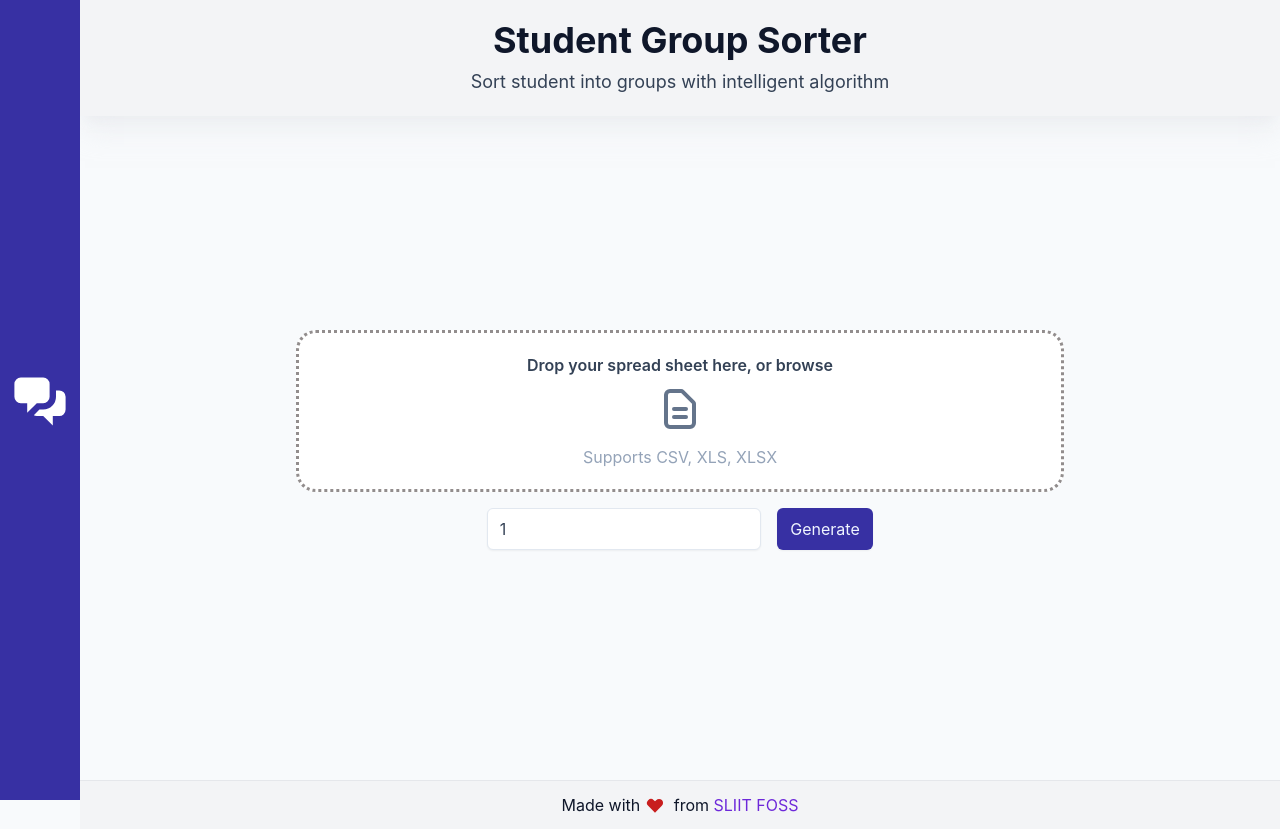
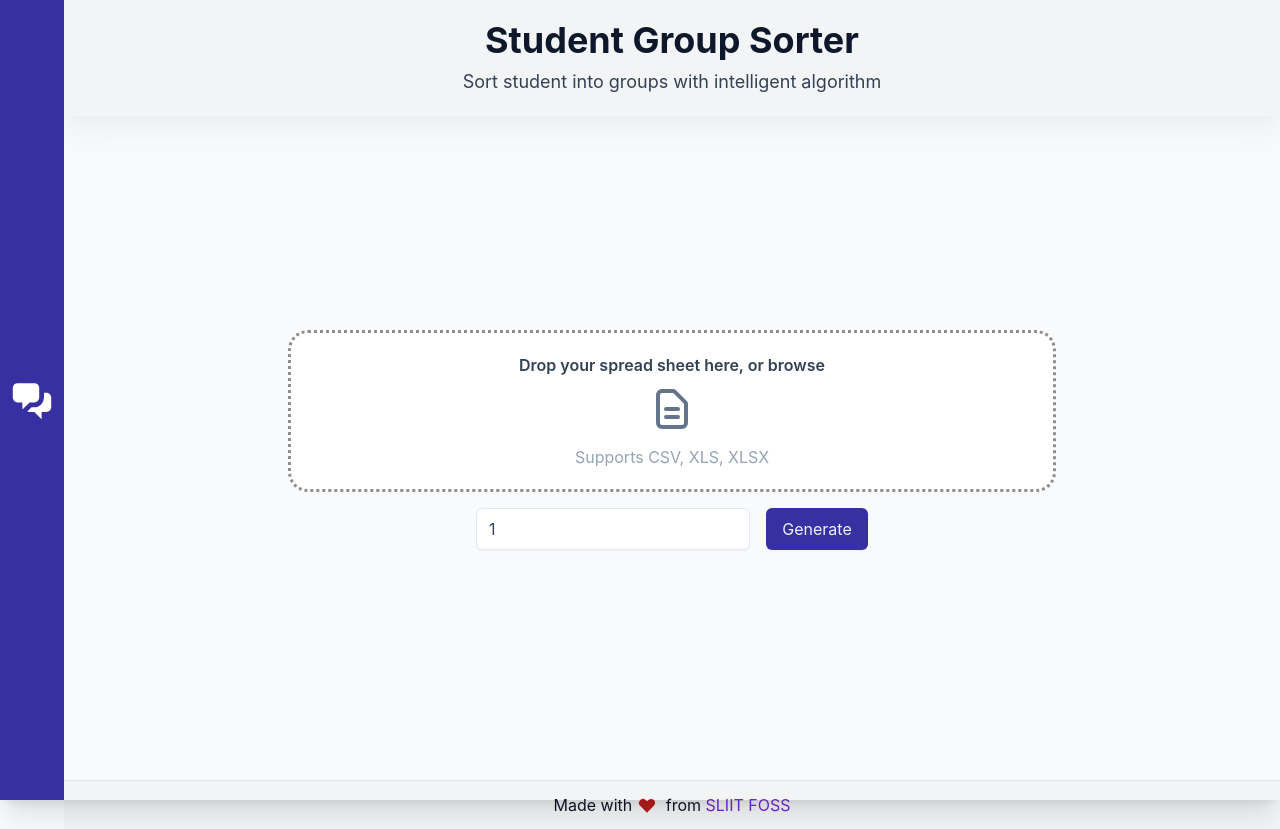
Before and after one commit to sliit-foss/student-sorter-fn, a Next.js app: page / in a window 1280 px wide. Built offline with nearby package versions, Linux system fonts and the light colour scheme.

Commit message:
added chat module toggle

```diff
--- /dev/null
+++ b/components/Chat/Chatrooms.tsx
@@ -0,0 +1,17 @@
+
+  interface ChatroomProps {
+  }
+
+  const Chatrooms = ({ }: ChatroomProps) => {
+    return (
+      <div
+        className={`h-full w-full md:w-1/2 lg:w-3/12 bg-white shadow-lg overflow-hidden`}
+      >
+          <div className="w-full flex justify-center items-center bg-primary-base hover:bg-primary-hover p-4 cursor-default transition duration-200">
+              <span className="text-3xl text-white text-center font-semibold tracking-wider">Spaces</span>
+          </div>
+      </div>
+    );
+  };
+
+  export default Chatrooms;
--- /dev/null
+++ b/components/Chat/Content.tsx
@@ -0,0 +1,19 @@
+import Chatrooms from "./Chatrooms";
+
+interface ContentProps {
+  chatModuleActive: Boolean;
+}
+
+const Content = ({ chatModuleActive }: ContentProps) => {
+  return (
+    <div
+      className={`${
+        chatModuleActive ? "w-full bg-white/70 backdrop-blur-sm" : "w-0"
+      } h-full flex justify-start items-center transition-all duration-700 overflow-hidden`}
+    >
+      <Chatrooms />
+    </div>
+  );
+};
+
+export default Content;
--- /dev/null
+++ b/components/Chat/Toggle.tsx
@@ -0,0 +1,18 @@
+import { ChatAlt2Icon } from "@heroicons/react/solid";
+
+interface ToggleProps {
+  toggleFunction: Function;
+}
+
+const Toggle = ({ toggleFunction }: ToggleProps) => {
+  return (
+    <div
+      className="h-full w-10 md:w-16 cursor-pointer flex flex-col bg-primary-base hover:bg-primary-hover justify-center items-center transition duration-200"
+      onClick={() => toggleFunction()}
+    >
+      <ChatAlt2Icon className="h-12 md:h-16 p-2 text-white" />
+    </div>
+  );
+};
+
+export default Toggle;
--- a/components/DragAndDropSelection/DragAndDropSection.tsx
+++ b/components/DragAndDropSelection/DragAndDropSection.tsx
@@ -73,11 +73,11 @@ const DragAndDropSection = () => {
           </span>
         </div>
       ) : null}
-      <div className="my-4 w-1/3 gap-4 flex flex-row justify-center">
+      <div className="my-4 w-full md:w-1/3 gap-4 flex flex-col md:flex-row justify-center">
         {/* Drop Down */}
         <Input type="number" value={numGroups} onChange={(e) => setNumGroups(e.target.value)} min={1} placeHolder="Group into" padding="px-3 py-2" />
         {/* Generate Button */}
-        <Button onClick={splitIntoGroups} value="Generate" width="w-1/3" padding="px-3 py-2" />
+        <Button onClick={splitIntoGroups} value="Generate" width="w-full md:w-1/3" padding="px-3 py-2" />
       </div>
     </>
   );
--- a/layout/index.tsx
+++ b/layout/index.tsx
@@ -11,7 +11,7 @@ const Layout = ({ children }: LayoutProps) => {
                 <title>Student Sorter</title>
                 <meta name="viewport" content="initial-scale=1.0, width=device-width" />
             </Head>
-            <main className="bg-slate-50 text-slate-900 pl-20">
+            <main className="bg-slate-50 text-slate-900 pl-10 md:pl-16">
                 {children}
             </main>
         </>
--- a/modules/Chat/index.tsx
+++ b/modules/Chat/index.tsx
@@ -1,21 +1,13 @@
-import { ChatAlt2Icon } from "@heroicons/react/solid";
 import { useState } from "react";
+import Toggle from "../../components/Chat/Toggle";
+import Content from "../../components/Chat/Content";
 
 const Chat = () => {
-  const [chatModuleActive, setChatModuleActive] = useState(false)
+  const [chatModuleActive, setChatModuleActive] = useState(false);
   return (
-    <div className={`fixed left-0 top-0 h-full ${chatModuleActive ? 'w-screen' : 'w-20' } bg-red-400 flex flex-col justify-center items-center`}>
-        {
-          !chatModuleActive ? (
-            <div className="h-full w-full bg-primary-base hover:bg-primary-hover cursor-pointer flex flex-col justify-center items-center transition duration-200">
-              <ChatAlt2Icon className="h-18 p-2 text-white"/>
-            </div>
-          ):(
-            <div>
-              sdfsdfsdf
-            </div>
-          )
-        }
+    <div className="fixed left-0 top-0 w-full h-full z-20 flex justify-start items-center shadow-xl">
+      <Toggle toggleFunction={() => setChatModuleActive(!chatModuleActive)} />
+      <Content chatModuleActive={chatModuleActive} />
     </div>
   );
 };
--- a/modules/Header/index.tsx
+++ b/modules/Header/index.tsx
@@ -2,8 +2,8 @@ const Header = () => {
     return (
         <header>
             <div className="p-5 flex flex-col items-center bg-gray-100 shadow-xl shadow-gray-200/50" >
-                <h2 className="text-4xl font-bold text-slate-900 pb-2">Student Group Sorter</h2>
-                <p className="text-lg text-slate-700">Sort student into groups with intelligent algorithm</p>
+                <h2 className="text-4xl text-center font-bold text-slate-900 pb-2">Student Group Sorter</h2>
+                <p className="text-lg text-center text-slate-700">Sort student into groups with intelligent algorithm</p>
             </div>
         </header>
     )
--- a/package.json
+++ b/package.json
@@ -10,7 +10,6 @@
   "dependencies": {
     "@heroicons/react": "^1.0.5",
     "axios": "^0.26.1",
-    "flowbite": "^1.4.2",
     "next": "12.0.7",
     "react": "17.0.2",
     "react-dom": "17.0.2",
--- a/pages/index.tsx
+++ b/pages/index.tsx
@@ -4,7 +4,6 @@ import Footer from '../modules/Footer'
 import Header from '../modules/Header'
 import Sorter from '../modules/Sorter'
 import Chat from '../modules/Chat'
-import 'flowbite';
 
 const Home: NextPage = () => {
   return (
--- a/tailwind.config.js
+++ b/tailwind.config.js
@@ -1,5 +1,6 @@
 module.exports = {
   darkMode: 'class',
+  important: true,
   content: [
     "./components/**/*.{js,ts,jsx,tsx}",
     "./layout/**/*.{js,ts,jsx,tsx}",
@@ -15,12 +16,13 @@ module.exports = {
           hover: '#312e81',
         }
       },
+      width: {
+        '90vw': '90vw',
+      },
       minHeight: {
         '83vh': '83vh',
       }
     },
   },
-  plugins: [
-    require('flowbite/plugin')
-  ]
+  plugins: []
 }
```
Also changed, not shown: 1 other file (tests, documents, lock files or other folders).
